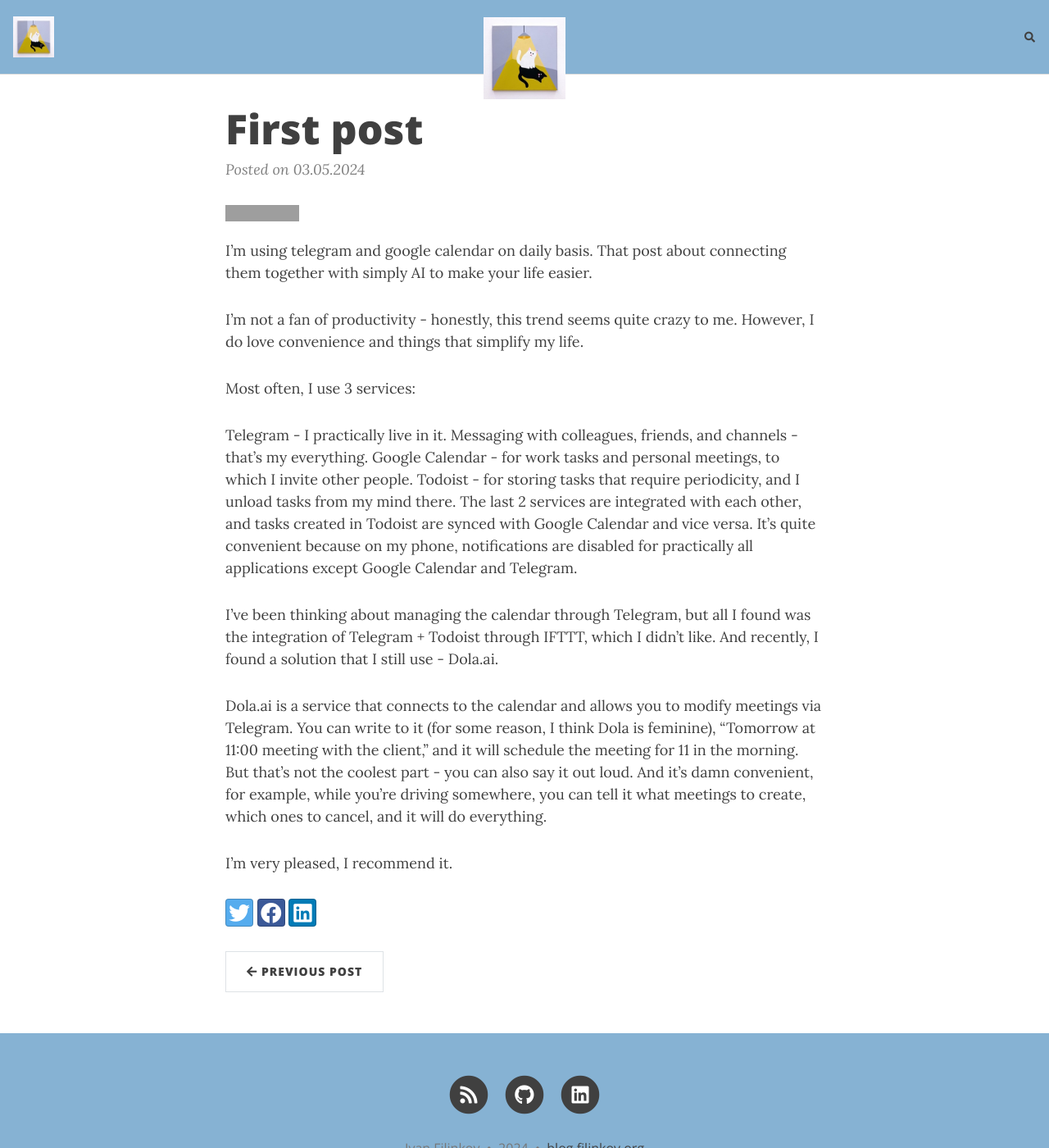
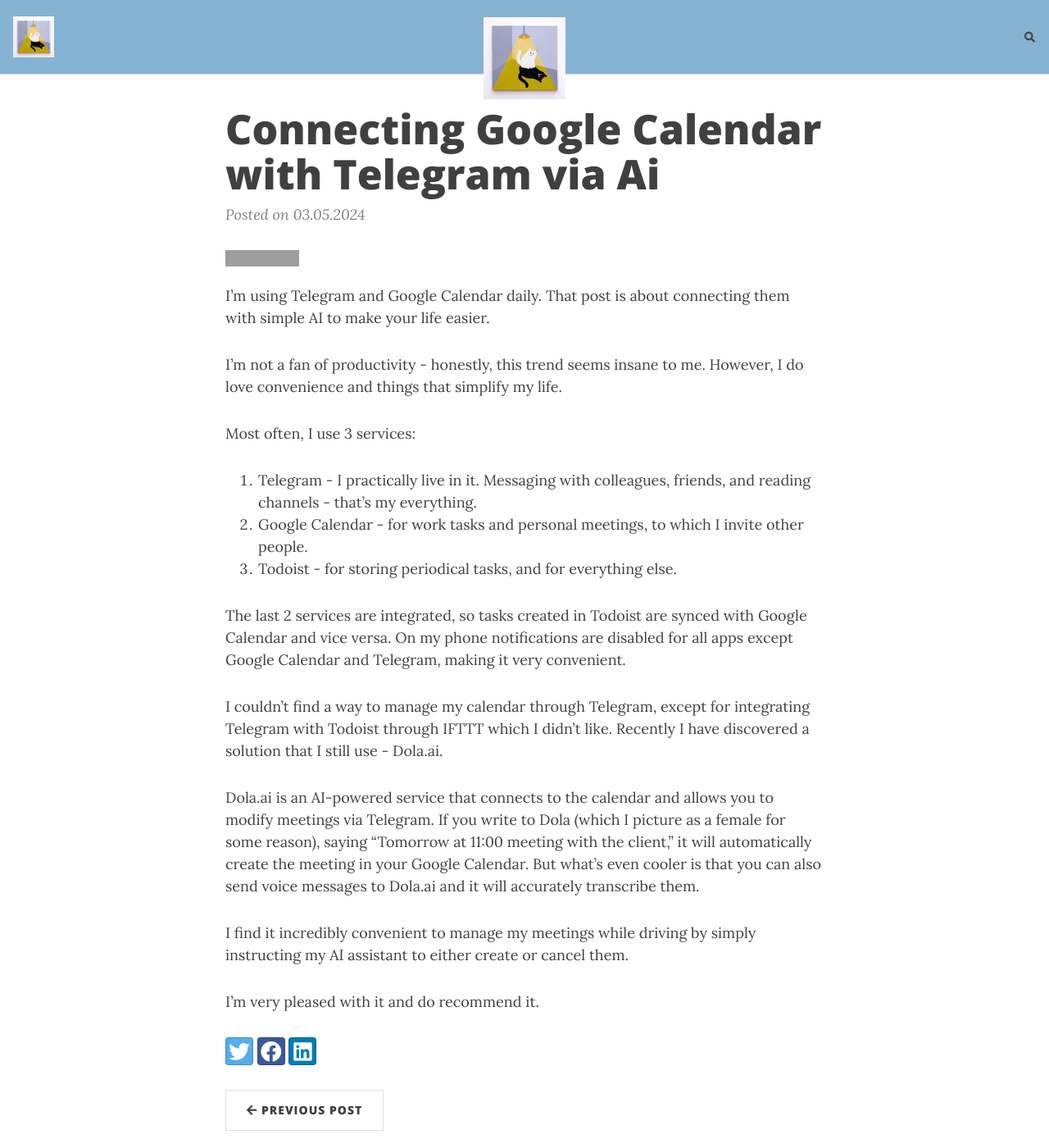
Before and after one commit to Avonae/Eng-blog, a Jekyll site: the page built from _posts/2024-05-03-Connect-google-calendar-and-telegram-with-ai.md, in a window 1280 px wide and 1400 px high. Shown: the whole window at 82% size. Built offline with Jekyll 4.4.1, drawn with Linux system fonts in a browser that asks for light colours; nearby versions of some CDN libraries; comment, search, counter and statistics services are not loaded; grey boxes are pictures that could not be loaded.

Commit message:
May 2, 2024, 9:06 PM

```diff
--- a/_posts/2024-05-03-Connect-google-calendar-and-telegram-with-ai.md
+++ b/_posts/2024-05-03-Connect-google-calendar-and-telegram-with-ai.md
@@ -1,6 +1,6 @@
 ---
 layout: post
-title: First post
+title: Connecting Google Calendar with Telegram via Ai
 gh-repo: Avonae/avanae.github.io
 gh-badge:
   - follow
@@ -9,20 +9,22 @@
 published: true
 #readtime: true
 ---
+I'm using Telegram and Google Calendar daily. That post is about connecting them with simple AI to make your life easier.
 
-I'm using telegram and google calendar on daily basis. That post about connecting them together with simply AI to make your life easier.
-
-I'm not a fan of productivity - honestly, this trend seems quite crazy to me. However, I do love convenience and things that simplify my life.
+I'm not a fan of productivity - honestly, this trend seems insane to me. However, I do love convenience and things that simplify my life.
 
 Most often, I use 3 services:
 
-Telegram - I practically live in it. Messaging with colleagues, friends, and channels - that's my everything.
-Google Calendar - for work tasks and personal meetings, to which I invite other people.
-Todoist - for storing tasks that require periodicity, and I unload tasks from my mind there.
-The last 2 services are integrated with each other, and tasks created in Todoist are synced with Google Calendar and vice versa. It's quite convenient because on my phone, notifications are disabled for practically all applications except Google Calendar and Telegram.
+1. Telegram - I practically live in it. Messaging with colleagues, friends, and reading channels - that's my everything.
+2. Google Calendar - for work tasks and personal meetings, to which I invite other people.
+3. Todoist - for storing periodical tasks, and for everything else.
 
-I've been thinking about managing the calendar through Telegram, but all I found was the integration of Telegram + Todoist through IFTTT, which I didn't like. And recently, I found a solution that I still use - Dola.ai.
+The last 2 services are integrated, so tasks created in Todoist are synced with Google Calendar and vice versa. On my phone notifications are disabled for all apps except Google Calendar and Telegram, making it very convenient.
 
-Dola.ai is a service that connects to the calendar and allows you to modify meetings via Telegram. You can write to it (for some reason, I think Dola is feminine), "Tomorrow at 11:00 meeting with the client," and it will schedule the meeting for 11 in the morning. But that's not the coolest part - you can also say it out loud. And it's damn convenient, for example, while you're driving somewhere, you can tell it what meetings to create, which ones to cancel, and it will do everything.
+I couldn't find a way to manage my calendar through Telegram, except for integrating Telegram with Todoist through IFTTT which I didn't like. Recently I have discovered a solution that I still use - Dola.ai.
 
-I'm very pleased, I recommend it.
+Dola.ai is an AI-powered service that connects to the calendar and allows you to modify meetings via Telegram. If you write to Dola (which I picture as a female for some reason), saying "Tomorrow at 11:00 meeting with the client," it will automatically create the meeting in your Google Calendar. But what's even cooler is that you can also send voice messages to Dola.ai and it will accurately transcribe them.
+
+I find it incredibly convenient to manage my meetings while driving by simply instructing my AI assistant to either create or cancel them.
+
+I'm very pleased with it and do recommend it.
```
